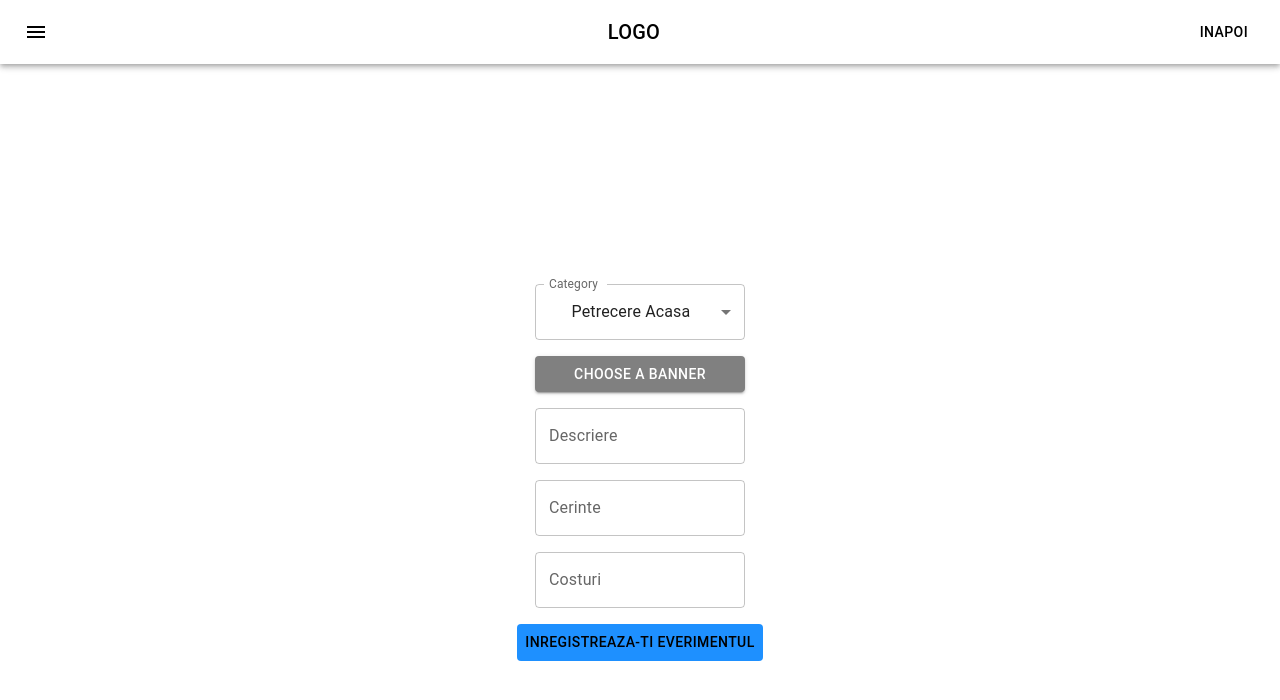
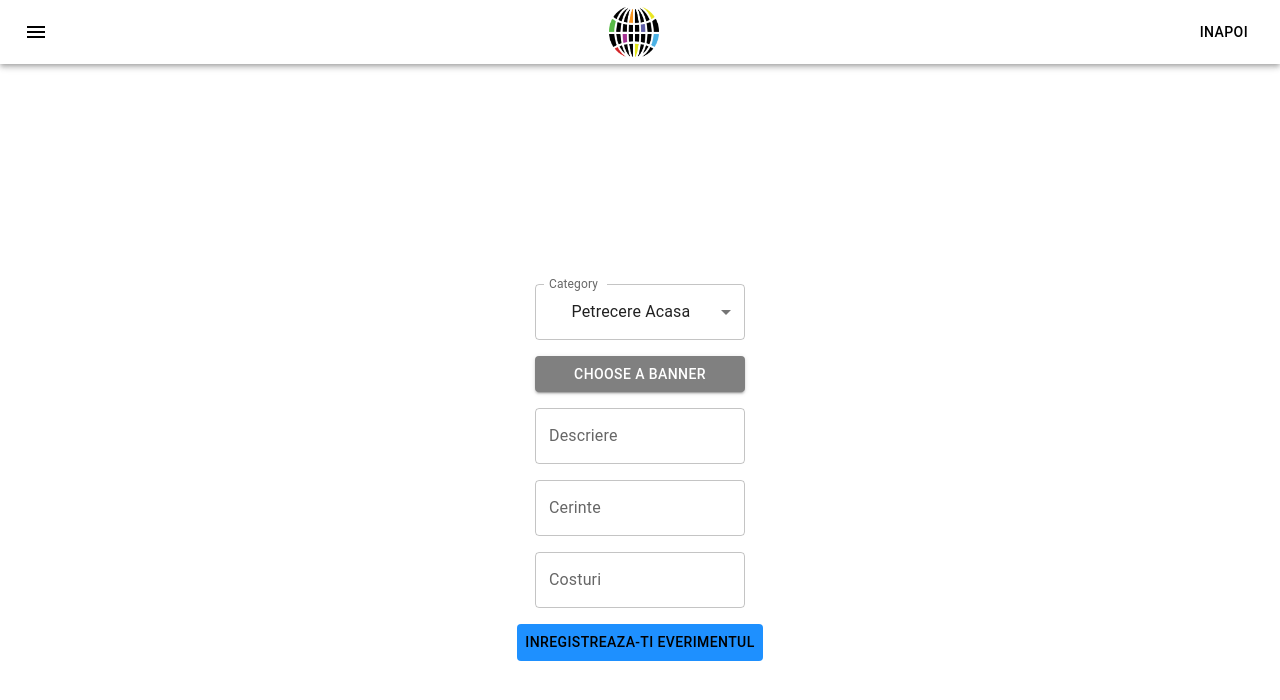
Before and after one commit to Mihai-Simedrea/EventsJoyApp, a React (Create React App) app: page /create-event in a window 1280 px wide. Shown: the top 700 px of the page. Built offline with nearby package versions, Linux system fonts and the light colour scheme.

Commit message:
Switched logos

```diff
--- a/src/Pages/CreateEvent.js
+++ b/src/Pages/CreateEvent.js
@@ -84,7 +84,7 @@ const CreateEvent = () => {
               component="div"
               sx={{ flexGrow: 1 }}
             >
-              LOGO
+               <img src="/Asset 1.png" alt="sdagasdgasd" height={50} width={50}></img>
             </Typography>
             <Button color="inherit" onClick={handleClick}>
               Inapoi
--- a/src/Pages/Layout.js
+++ b/src/Pages/Layout.js
@@ -87,7 +87,7 @@ const Layout = () => {
               component="div"
               sx={{ flexGrow: 1 }}
             >
-              LOGO
+               <img src="/Asset 1.png" alt="sdagasdgasd" height={50} width={50}></img>
             </Typography>
             {(isLogged == "false" || isLogged == null) && (
               <div>
--- a/src/Pages/Login.js
+++ b/src/Pages/Login.js
@@ -80,7 +80,7 @@ const Login = () => {
                 component="div"
                 sx={{ flexGrow: 1 }}
               >
-                LOGO
+                 <img src="/Asset 1.png" alt="sdagasdgasd" height={50} width={50}></img>
               </Typography>
               <Button color="inherit" onClick={handleClick}>
                 Inapoi
--- a/src/Pages/Register.js
+++ b/src/Pages/Register.js
@@ -80,7 +80,7 @@ const Login = () => {
               component="div"
               sx={{ flexGrow: 1 }}
             >
-              LOGO
+               <img src="/Asset 1.png" alt="sdagasdgasd" height={50} width={50}></img>
             </Typography>
             <Button color="inherit" onClick={handleClick}>
               Inapoi
```
